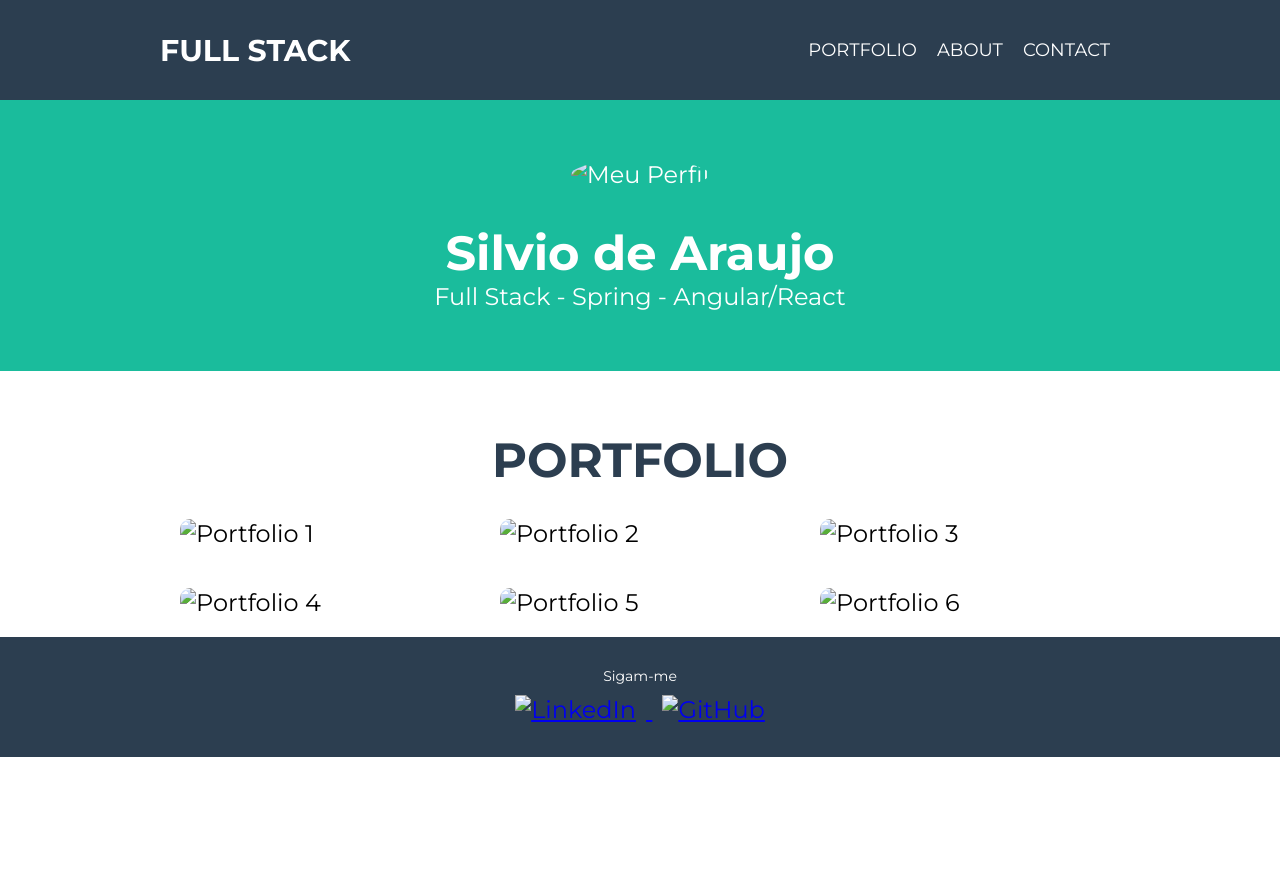
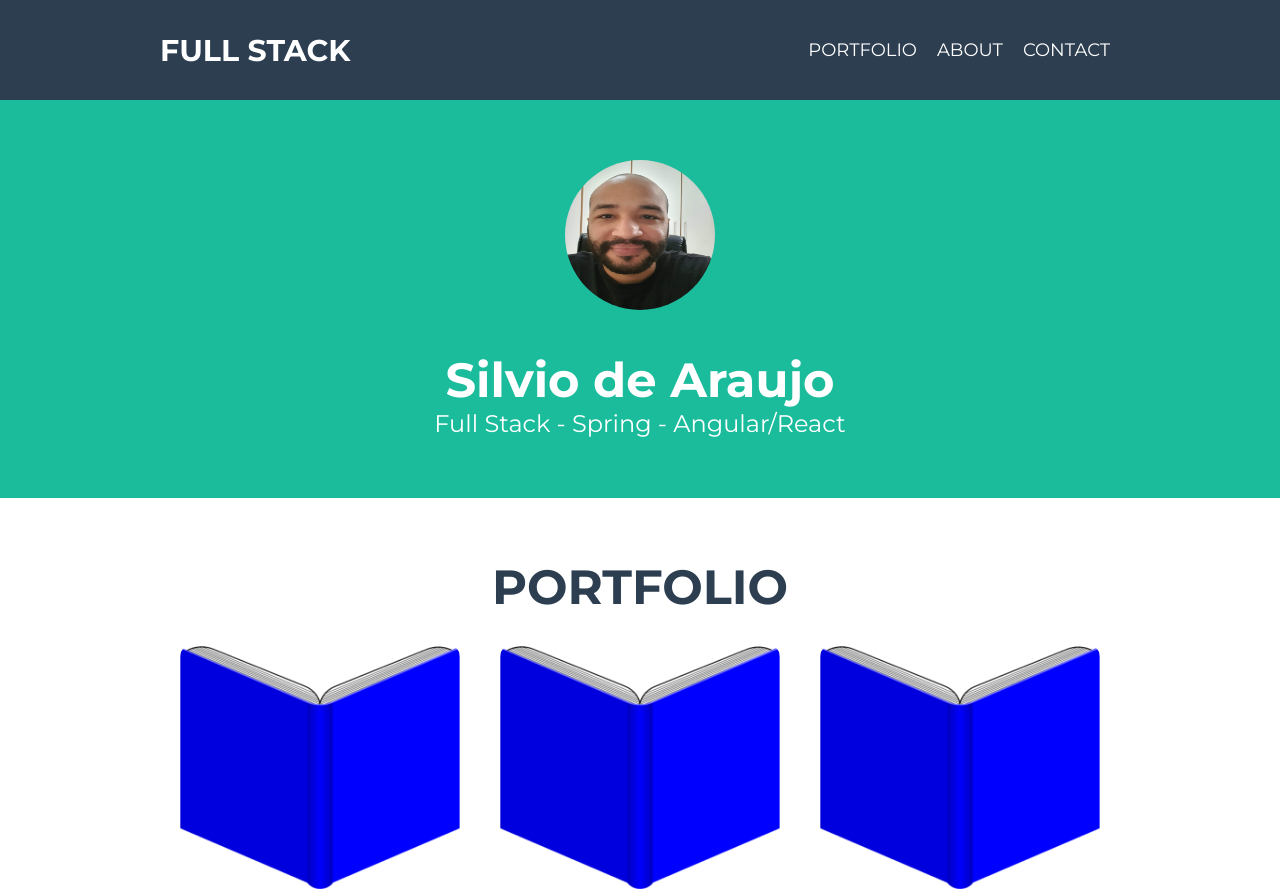
Before and after one commit to silviodearaujo/project_portfolio, a plain HTML site: page index.html in a window 1280 px wide. Shown: the top 892 px of the page. Before the commit the page ends 800 px from the top, so only its background shows below. Drawn offline with Linux system fonts and the light colour scheme; the site is published under a folder, as on GitHub Pages, so addresses that start at the root find nothing.

Commit message:
update images

```diff
--- a/index.html
+++ b/index.html
@@ -35,7 +35,7 @@
     <main>
       <section class="profile-container">
         <div class="profile-avatar">
-          <img src="/img/profile.jpg" alt="Meu Perfil" />
+          <img src="./img/profile.jpg" alt="Meu Perfil" />
         </div>
         <h1 class="profile-title">Silvio de Araujo</h1>
         <p class="profile-description">Full Stack - Spring - Angular/React</p>
@@ -43,12 +43,12 @@
       <section class="container" id="portfolio">
         <h2 class="portfolio-title">Portfolio</h2>
         <div class="portfolio-container">
-          <img class="portfolio-item" src="/img/portfolio1.png" alt="Portfolio 1" />
-          <img class="portfolio-item" src="/img/portfolio2.png" alt="Portfolio 2" />
-          <img class="portfolio-item" src="/img/portfolio3.png" alt="Portfolio 3" />
-          <img class="portfolio-item" src="/img/portfolio4.png" alt="Portfolio 4" />
-          <img class="portfolio-item" src="/img/portfolio5.png" alt="Portfolio 5" />
-          <img class="portfolio-item" src="/img/portfolio6.png" alt="Portfolio 6" />
+          <img class="portfolio-item" src="./img/portfolio1.png" alt="Portfolio 1" />
+          <img class="portfolio-item" src="./img/portfolio2.png" alt="Portfolio 2" />
+          <img class="portfolio-item" src="./img/portfolio3.png" alt="Portfolio 3" />
+          <img class="portfolio-item" src="./img/portfolio4.png" alt="Portfolio 4" />
+          <img class="portfolio-item" src="./img/portfolio5.png" alt="Portfolio 5" />
+          <img class="portfolio-item" src="./img/portfolio6.png" alt="Portfolio 6" />
         </div>
       </section>
     </main>
@@ -56,10 +56,10 @@
       <div class="footer-title">Sigam-me</div>
       <div class="social-container">
         <a href="https://www.linkedin.com/in/silviodearaujo/">
-          <img src="/img/linkedin.png" alt="LinkedIn" />
+          <img src="./img/linkedin.png" alt="LinkedIn" />
         </a>
         <a href="https://github.com/silviodearaujo">
-          <img src="/img/github.png" alt="GitHub" />
+          <img src="./img/github.png" alt="GitHub" />
         </a>
       </div>
     </footer>
```
